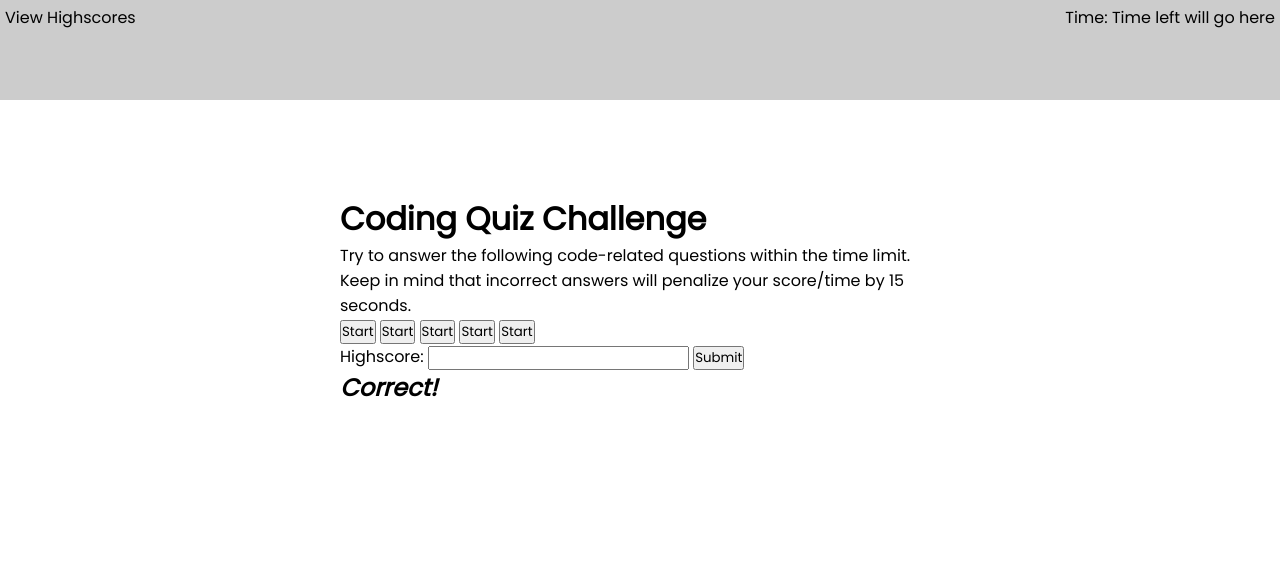
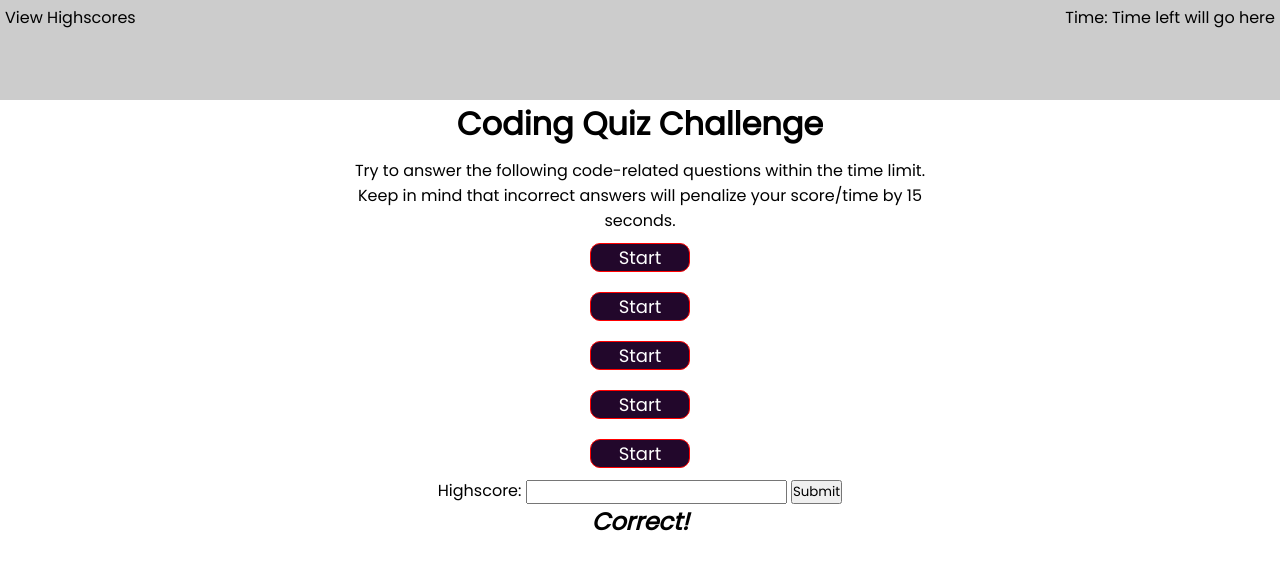
Before and after one commit to cbarnes0/Web-APIs-Code-Quiz, a plain HTML site: page index.html in a window 1280 px wide. Drawn offline with Linux system fonts and the light colour scheme.

Commit message:
small updates and changes to html and css. began implementing js. timer functional

```diff
--- a/assets/script.js
+++ b/assets/script.js
@@ -0,0 +1,23 @@
+var timerElement = document.querySelector(".timer-count");
+var startButtonEl = document.querySelector(".startButton");
+
+var timer;
+var timerCount;
+
+// This is JUST TO TEST timer CURRENTLY !!!
+startButtonEl.addEventListener("click", function() {
+    timerElement.textContent = 5;
+    timerCount = 5;
+    startTimer();
+})
+
+function startTimer() {
+    // Sets timer
+    timer = setInterval(function() {
+        timerCount--;
+        timerElement.textContent = timerCount;
+        if (timerCount <= 0) {
+            clearInterval(timer);
+        }
+    }, 1000);
+  }
--- a/assets/style.css
+++ b/assets/style.css
@@ -24,3 +24,42 @@ main{
     justify-content: center;
     width: 600px;
 }
+.wrapper h1{
+    display: flex;
+    justify-content: center;
+    margin-bottom: 10px;
+}
+.wrapper .content{
+    display: flex;
+    flex-direction: column;
+    align-items: center;
+}
+.content .subtitle {
+    text-align: center;
+}
+.buttons .startButton{
+    width: 100px;
+    color: white;
+    background: rgb(34, 7, 43);
+    border-radius: 10px;
+    border: 1px red solid;
+    font-size: 18px;
+    margin: 10px;
+}
+.buttons .startButton:hover{
+    background: darkgreen;
+}
+.answerButtons{
+    display: flex;
+    flex-direction: column;
+    align-items: flex-start;
+}
+.answerButtons .answer{
+    width: 100px;
+    color: white;
+    background: rgb(34, 7, 43);
+    border-radius: 10px;
+    border: 1px red solid;
+    font-size: 18px;
+    margin: 10px;
+}
--- a/index.html
+++ b/index.html
@@ -11,28 +11,36 @@
     <header>
         <!--This header will store the timer display as well as a link to display highscores-->
         <div class="viewHighscore">View Highscores</div>
-        <div class="timer">Time: <span>Time left will go here</span></div>
+        <div class="timer">Time: <span class="timer-count">Time left will go here</span></div>
     </header>
     <main>
         <div class="wrapper">
             <h1 class="titleQueston">Coding Quiz Challenge</h1>
             <div class="content">
+                <div class="subtitle">
                 <p>Try to answer the following code-related questions within the time limit. Keep in mind that incorrect answers will penalize your score/time by 15 seconds.</p>
+                </div>
                     <div class="buttons">
                         <button type="button" class="startButton">Start</button>
+                    </div>
+                    <div class="answerButtons">
                         <button type="button" class="answer">Start</button>
                         <button type="button" class="answer">Start</button>
                         <button type="button" class="answer">Start</button>
                         <button type="button" class="answer">Start</button>
+                    </div>
                     <div class="input">
                         <label for="highscoreInput">Highscore:</label>
                         <input type="text" name="highscoreInput" id="highscoreInput"/>
                         <button id="submitScore">Submit</button>
                     </div>
-                </div>
+
                 <h2><em>Correct!</em></h2>
             </div>
         </div>
     </main>
+
+    <script src="./assets/script.js"></script>
+
 </body>
 </html>
```
Lines whose indentation alone changed are shown as unchanged.
